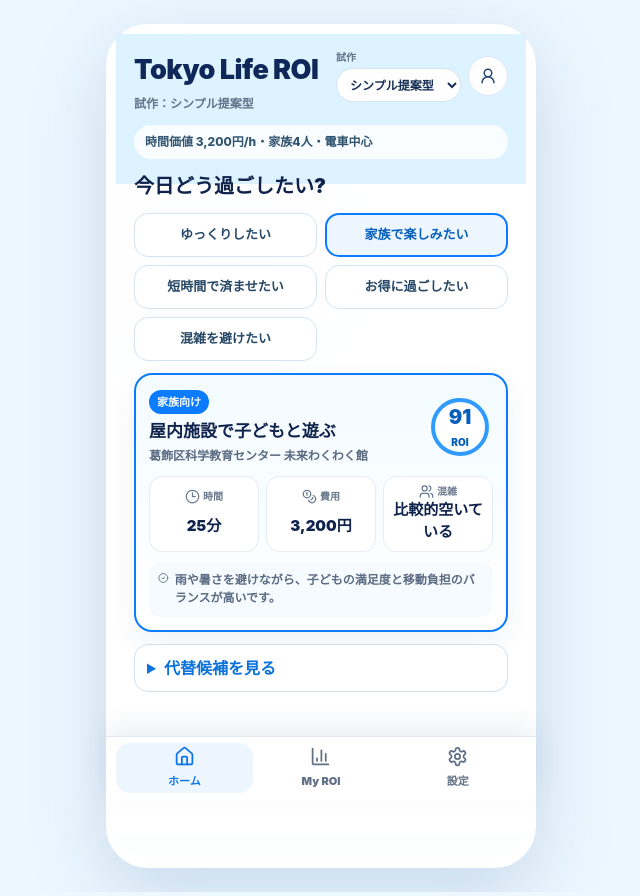
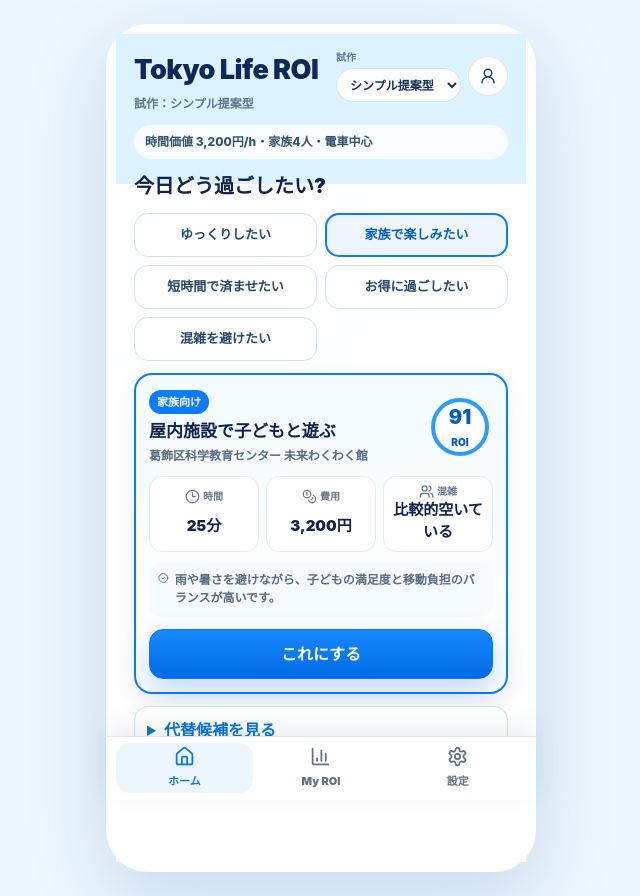
Before and after one commit to k-yumoto-ist/Tokyo-Life-ROI-mock, a React (Vite) app: page / in a window 1280 px wide. Shown: the whole page, without its empty margins (319-959 px from the left). Built offline with nearby package versions, Linux system fonts and the light colour scheme.

Commit message:
Restore prototype interactions

```diff
--- a/src/components/common/RecommendationCard.tsx
+++ b/src/components/common/RecommendationCard.tsx
@@ -4,9 +4,11 @@ import type { RoiCandidate } from "../../data/mockData";
 type Props = {
   candidate: RoiCandidate;
   featured?: boolean;
+  actionLabel?: string;
+  onSelect?: (candidate: RoiCandidate) => void;
 };
 
-export function RecommendationCard({ candidate, featured = false }: Props) {
+export function RecommendationCard({ candidate, featured = false, actionLabel = "これにする", onSelect }: Props) {
   return (
     <article className={`prototype-card ${featured ? "is-featured" : ""}`}>
       <div className="prototype-card-head">
@@ -29,6 +31,11 @@ export function RecommendationCard({ candidate, featured = false }: Props) {
         <CheckCircle2 size={14} />
         {candidate.reason}
       </p>
+      {onSelect && (
+        <button className={featured ? "primary-button action-wide" : "secondary-button action-wide"} onClick={() => onSelect(candidate)}>
+          {actionLabel}
+        </button>
+      )}
     </article>
   );
 }
--- a/src/components/versions/ChatVersion.tsx
+++ b/src/components/versions/ChatVersion.tsx
@@ -1,11 +1,13 @@
 import { useState } from "react";
 import { SendHorizonal, Sparkles } from "lucide-react";
 import { RecommendationCard } from "../common/RecommendationCard";
-import { chatCandidates, chatConditionChips, chatExamples } from "../../data/mockData";
+import { chatCandidates, chatExamples } from "../../data/mockData";
 
 export function ChatVersion() {
   const [message, setMessage] = useState(chatExamples[0]);
   const [submitted, setSubmitted] = useState(false);
+  const [selectedTitle, setSelectedTitle] = useState("");
+  const conditionChips = parseMockConditions(message);
 
   return (
     <section className="version-panel">
@@ -33,18 +35,33 @@ export function ChatVersion() {
           <section className="read-conditions">
             <h3>読み取った条件</h3>
             <div>
-              {chatConditionChips.map((chip) => (
+              {conditionChips.map((chip) => (
                 <span key={chip}>{chip}</span>
               ))}
             </div>
           </section>
           <div className="compact-card-list">
             {chatCandidates.map((candidate, index) => (
-              <RecommendationCard key={`${candidate.id}-${index}`} candidate={candidate} featured={index === 0} />
+              <RecommendationCard key={`${candidate.id}-${index}`} candidate={candidate} featured={index === 0} onSelect={(item) => setSelectedTitle(item.title)} />
             ))}
+            {selectedTitle && <p className="selection-toast-inline">{selectedTitle}を選びました。</p>}
           </div>
         </>
       )}
     </section>
   );
 }
+
+function parseMockConditions(text: string) {
+  const chips = new Set<string>();
+  if (/子ども|家族/.test(text)) chips.add("子ども連れ");
+  if (/夕方|帰り/.test(text)) chips.add("夕方まで");
+  if (/混ん|混雑|空い/.test(text)) chips.add("混雑回避");
+  if (/雨|暑/.test(text)) chips.add("屋内");
+  if (/高|安|無料|お金/.test(text)) chips.add("費用配慮");
+  if (/外出|行き|場所/.test(text)) chips.add("外出");
+  if (chips.size === 0) {
+    ["条件整理中", "移動時間", "費用", "混雑"].forEach((chip) => chips.add(chip));
+  }
+  return [...chips];
+}
--- a/src/components/versions/FormVersion.tsx
+++ b/src/components/versions/FormVersion.tsx
@@ -11,7 +11,14 @@ export function FormVersion() {
   const [purpose, setPurpose] = useState("移動");
   const [companion, setCompanion] = useState("子どもと");
   const [crowd, setCrowd] = useState("できれば避けたい");
+  const [origin, setOrigin] = useState("自宅");
+  const [target, setTarget] = useState("上野動物園");
+  const [travelTime, setTravelTime] = useState("1時間以内");
+  const [budget, setBudget] = useState("5,000円以内");
+  const [returnTime, setReturnTime] = useState("18:00");
   const [searched, setSearched] = useState(false);
+  const [selectedTitle, setSelectedTitle] = useState("");
+  const candidates = getSortedCandidates(crowd, budget);
 
   return (
     <section className="version-panel">
@@ -25,11 +32,11 @@ export function FormVersion() {
         </Segment>
         <label className="prototype-field">
           <span>出発地</span>
-          <input defaultValue="自宅" />
+          <input value={origin} onChange={(event) => setOrigin(event.target.value)} />
         </label>
         <label className="prototype-field">
           <span>{hasDestination === "目的地あり" ? "目的地" : "エリア"}</span>
-          <input defaultValue={hasDestination === "目的地あり" ? "上野動物園" : "都内東部"} />
+          <input value={target} onChange={(event) => setTarget(event.target.value)} />
         </label>
         <Segment label="目的">
           {purposeOptions.map((item) => (
@@ -49,28 +56,43 @@ export function FormVersion() {
         <div className="two-fields">
           <label className="prototype-field">
             <span>移動可能時間</span>
-            <input defaultValue="1時間以内" />
+            <input value={travelTime} onChange={(event) => setTravelTime(event.target.value)} />
           </label>
           <label className="prototype-field">
             <span>予算</span>
-            <input defaultValue="5,000円以内" />
+            <input value={budget} onChange={(event) => setBudget(event.target.value)} />
           </label>
         </div>
         <label className="prototype-field">
           <span>帰宅希望時刻</span>
-          <input defaultValue="18:00" />
+          <input value={returnTime} onChange={(event) => setReturnTime(event.target.value)} />
         </label>
         <button className="primary-button action-wide" onClick={() => setSearched(true)}>候補を比較する</button>
       </div>
       {searched && (
         <div className="compact-card-list">
-          {formCandidates.map((candidate, index) => (
-            <RecommendationCard key={candidate.id} candidate={candidate} featured={index === 0} />
+          <p className="result-summary-line">{origin}から{target}へ。{companion}・{crowd}で比較しました。</p>
+          {candidates.map((candidate, index) => (
+            <RecommendationCard key={candidate.id} candidate={candidate} featured={index === 0} onSelect={(item) => setSelectedTitle(item.title)} />
           ))}
+          {selectedTitle && <p className="selection-toast-inline">{selectedTitle}を選びました。</p>}
         </div>
       )}
     </section>
   );
+}
+
+function getSortedCandidates(crowd: string, budget: string) {
+  if (budget.includes("3,000") || budget.includes("無料")) {
+    return [...formCandidates].sort((a, b) => Number(a.cost.replace(/\D/g, "")) - Number(b.cost.replace(/\D/g, "")));
+  }
+  if (crowd.includes("かなり") || crowd.includes("避けたい")) {
+    return [...formCandidates].sort((a, b) => {
+      const rank = { "低め": 0, "普通": 1, "やや混雑": 2 };
+      return (rank[a.crowd as keyof typeof rank] ?? 9) - (rank[b.crowd as keyof typeof rank] ?? 9);
+    });
+  }
+  return formCandidates;
 }
 
 function Segment({ label, children }: { label: string; children: React.ReactNode }) {
--- a/src/components/versions/SimpleVersion.tsx
+++ b/src/components/versions/SimpleVersion.tsx
@@ -4,6 +4,7 @@ import { fallbackSimpleKey, personalSummary, simpleGoals, simpleRecommendations
 
 export function SimpleVersion() {
   const [goal, setGoal] = useState(fallbackSimpleKey);
+  const [selectedTitle, setSelectedTitle] = useState("");
   const recommendation = useMemo(() => simpleRecommendations[goal] ?? simpleRecommendations[fallbackSimpleKey], [goal]);
 
   return (
@@ -17,12 +18,13 @@ export function SimpleVersion() {
           </button>
         ))}
       </div>
-      <RecommendationCard candidate={recommendation.main} featured />
+      <RecommendationCard candidate={recommendation.main} featured onSelect={(candidate) => setSelectedTitle(candidate.title)} />
+      {selectedTitle && <p className="selection-toast-inline">{selectedTitle}を選びました。My ROIに記録できます。</p>}
       <details className="prototype-details">
         <summary>代替候補を見る</summary>
         <div className="compact-card-list">
           {recommendation.alternatives.slice(0, 2).map((candidate) => (
-            <RecommendationCard key={candidate.id} candidate={candidate} />
+            <RecommendationCard key={candidate.id} candidate={candidate} onSelect={(item) => setSelectedTitle(item.title)} />
           ))}
         </div>
       </details>
--- a/src/data/mockData.ts
+++ b/src/data/mockData.ts
@@ -101,6 +101,126 @@ export const simpleRecommendations: Record<string, { main: RoiCandidate; alterna
         reason: "便利ですが、費用と混雑が少し上がります。"
       }
     ]
+  },
+  "短時間で済ませたい": {
+    main: {
+      id: "quick-errand",
+      title: "駅近で用事をまとめて済ませる",
+      subtitle: "移動少なめの短時間プラン",
+      time: "45分",
+      cost: "980円",
+      crowd: "普通",
+      satisfaction: "4.2",
+      roi: 87,
+      tag: "時短",
+      reason: "移動と待ち時間が短く、今日の時間価値では最も効率が高い選択です。"
+    },
+    alternatives: [
+      {
+        id: "quick-train",
+        title: "電車で最短移動",
+        subtitle: "乗換1回で到着",
+        time: "32分",
+        cost: "520円",
+        crowd: "やや混雑",
+        satisfaction: "3.9",
+        roi: 81,
+        tag: "最短",
+        reason: "早い一方で、混雑負担が少しあります。"
+      },
+      {
+        id: "nearby-shop",
+        title: "近場で代替する",
+        subtitle: "徒歩圏で完結",
+        time: "28分",
+        cost: "1,200円",
+        crowd: "低め",
+        satisfaction: "3.8",
+        roi: 78,
+        tag: "近場",
+        reason: "移動は短いですが、選択肢はやや限られます。"
+      }
+    ]
+  },
+  "お得に過ごしたい": {
+    main: {
+      id: "public-free",
+      title: "公共施設と公園を組み合わせる",
+      subtitle: "図書館＋近隣公園",
+      time: "18分",
+      cost: "300円",
+      crowd: "低め",
+      satisfaction: "4.0",
+      roi: 86,
+      tag: "節約",
+      reason: "費用を抑えながら、移動負担と混雑も小さくできます。"
+    },
+    alternatives: [
+      {
+        id: "park",
+        title: "近隣の大型公園",
+        subtitle: "無料中心で楽しむ",
+        time: "18分",
+        cost: "500円",
+        crowd: "普通",
+        satisfaction: "4.0",
+        roi: 82,
+        tag: "無料",
+        reason: "安く楽しめますが、天候の影響を受けます。"
+      },
+      {
+        id: "community-center",
+        title: "地域の公共施設",
+        subtitle: "混雑少なめ",
+        time: "20分",
+        cost: "1,000円",
+        crowd: "空いている",
+        satisfaction: "3.8",
+        roi: 79,
+        tag: "公共",
+        reason: "安定して空いていますが、体験の幅は控えめです。"
+      }
+    ]
+  },
+  "混雑を避けたい": {
+    main: {
+      id: "quiet-public",
+      title: "空いている地域施設へ行く",
+      subtitle: "ピークを避けた近場プラン",
+      time: "20分",
+      cost: "1,000円",
+      crowd: "空いている",
+      satisfaction: "4.1",
+      roi: 89,
+      tag: "混雑回避",
+      reason: "混雑が少なく、家族連れでも疲れにくい候補です。"
+    },
+    alternatives: [
+      {
+        id: "early-museum",
+        title: "早めの時間にミュージアム",
+        subtitle: "午前帯で混雑回避",
+        time: "34分",
+        cost: "2,400円",
+        crowd: "低め",
+        satisfaction: "4.2",
+        roi: 83,
+        tag: "時間ずらし",
+        reason: "混雑は避けやすいですが、移動時間が少し増えます。"
+      },
+      {
+        id: "quiet-cafe",
+        title: "穴場カフェで休む",
+        subtitle: "静かな屋内",
+        time: "22分",
+        cost: "1,800円",
+        crowd: "低め",
+        satisfaction: "4.0",
+        roi: 80,
+        tag: "静か",
+        reason: "ゆっくりできますが、子ども向け要素は少なめです。"
+      }
+    ]
   }
 };
 
--- a/src/styles.css
+++ b/src/styles.css
@@ -2149,3 +2149,44 @@ button:disabled {
 .summary-grid {
   grid-template-columns: repeat(2, minmax(0, 1fr));
 }
+
+.selection-toast-inline,
+.result-summary-line {
+  margin: 0;
+  border-radius: 14px;
+  background: #12335b;
+  color: white;
+  padding: 10px 12px;
+  font-size: 13px;
+  font-weight: 900;
+  line-height: 1.45;
+}
+
+.result-summary-line {
+  background: #edf6ff;
+  color: #31546f;
+}
+
+.setting-controls {
+  display: flex;
+  flex-wrap: wrap;
+  gap: 7px;
+  margin-top: 10px;
+}
+
+.setting-controls button {
+  min-height: 38px;
+  border: 1px solid #d4e3f0;
+  border-radius: 999px;
+  background: white;
+  color: #274866;
+  padding: 7px 10px;
+  font-size: 12px;
+  font-weight: 900;
+}
+
+.setting-controls button.is-active {
+  border: 2px solid #0b7cff;
+  background: #edf6ff;
+  color: #075fbd;
+}
```
Also changed, not shown: src/App.tsx (+27 -3 lines).
